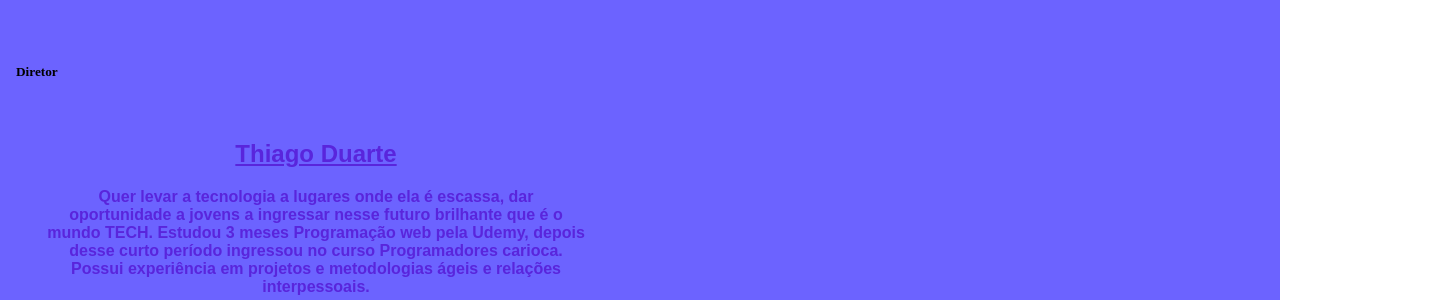
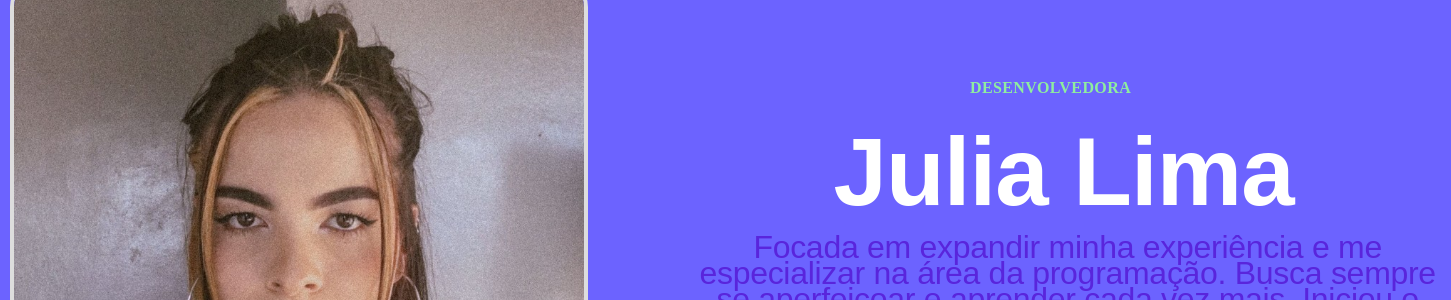
Before and after one commit to ThiagoDuart4/Projeto-squad2, a plain HTML site: page contato.html in a window 1280 px wide. Shown: the part 1353-1653 px from the top of the page, 1451 px wide, since content can reach past the window. Drawn offline with Linux system fonts and the light colour scheme.

Commit message:
Add files via upload
alterações

```diff
--- a/CSS/contato.css
+++ b/CSS/contato.css
@@ -1,4 +1,4 @@
-/* COMECE PEÇA ESTILIZAÇAO MOBILE  */
+/* ESTILIZAÇAO MOBILE  */
 
 @media only screen and (max-width: 844px) {
 
@@ -18,10 +18,12 @@ main h1 {
     font-weight: 700;
     font-size: 20px;
     line-height: 20px;
-    text-align: center;
     letter-spacing: 0.9px;
     }
 
+.apresentacao {
+    padding: 40px;
+}
 
 .apresentacao img {
     display: flex;
@@ -33,16 +35,14 @@ main h1 {
     border-radius: 4px;
 }
 
-.apresentacao a img:hover {
-    border: blue 5px;
-    background-color:blue;
-    color:red;
-    border-radius: 50px;
- }
+.apresentacao a img:hover{
+    border-radius: 20px;
+    box-shadow: 10px 10px 70px #505050, -10px -10px 70px #585858;
+}
 
 .apresentacao h5 {
     text-align: center;
-    margin-top: 120px;
+    margin-top: 40px;
     margin-bottom: 20px;
     color: #5925DC;
     font-family: 'Urbanist', Arial, Helvetica, sans-serif;
@@ -59,6 +59,7 @@ main h1 {
 
 color: #8FED9F;
 }
+
 .apresentacao h2 {
     text-align: center;
     margin-top: 10px;
@@ -107,20 +108,20 @@ color: #8FED9F;
 
 
 
-/* FAÇA A ESTILIZAÇAO DO DESKTOP */
+/* ESTILIZAÇAO DO DESKTOP */
 
 @media only screen and (min-width: 844px){
 
     main {
         position: absolute;
-        width: auto;
-        height: auto;
+        width: none;
+        height: none;
         background: #6C63FF;
+    }
 
-    }
     main h1 {
         text-align: center;
-        margin-top: 80px;
+        margin-top: 50px;
         margin-left: auto;
         margin-right: auto;
         color: white;
@@ -128,47 +129,92 @@ color: #8FED9F;
         }
 
     .apresentacao {
-        padding: 0 6px;
-        float: left;
-
-        display: table-column;
-        margin-left: 10px;
-        margin-right: 10px;
-        width: 600px;
-        height: 600px;
+        position:relative;
+        width: 1451px;
+        height: 885px;
+        left: 0px;
+        margin-top: none;
+        background: #6C63FF;
+        border-left: 0px;
     }
 
+
     .apresentacao img {
-        display: flex;
-        width: 270px;
-        margin-left: auto;
-        margin-right: auto;
-        margin-top: 10px;
         border: 4px solid #ddd;
-        border-radius: 4px;
+        border-radius: 30px;
+        position: absolute;
+        width: 570px;
+        height: 575px;
+        left: 10px;
+        margin-right: 10px;
+        top: 258px;
+
     }
 
     .apresentacao a img:hover{
-        box-shadow: 0 0 2px 1px rgba(0, 140, 186, 0.5);
         border-radius: 20px;
+        box-shadow: 10px 10px 70px #505050, -10px -10px 70px #585858;
+    }
+
+    .apresentacao h5 {
+        position: absolute;
+        height: 36px;
+        left: 65.56%;
+        right: 20.76%;
+        top: calc(50% - 36px/2 - 63px);
+
+        font-family: 'Urbanist';
+        font-style: normal;
+        font-weight: 600;
+        font-size: 16px;
+        line-height: 14px;
+        /* or 88% */
+
+        text-align: center;
+        letter-spacing: 0.4px;
+        text-transform: uppercase;
+
+        color: #8FED9F;
     }
 
     .apresentacao h2 {
+        font-family: 'Urbanist', Arial, Helvetica, sans-serif;
+        position: absolute;
+        height: 161px;
+        left: 54.93%;
+        right: 8.33%;
+        top: calc(50% - 161px/2 + 59.5px);
+        font-style: normal;
+        font-weight: 600;
+        font-size: 96px;
+        line-height: 62px;
+        /* or 65% */
+
         text-align: center;
-        margin-top: 60px;
-        margin-bottom: 20px;
-        color: #5925DC;
-        font-family: 'Urbanist', Arial, Helvetica, sans-serif;
-        text-decoration: underline;
+        letter-spacing: -0.938889px;
+
+        color: #FFFFFF;
     }
 
     .apresentacao h4 {
+        font-family: 'Urbanist', Arial, Helvetica, sans-serif;
+        position: absolute;
+        left: 48.06%;
+        right: 0.9%;
+        top: 58.2%;
+        bottom: 24.51%;
+
+
+        font-style: normal;
+        font-weight: 400;
+        font-size: 32px;
+        line-height: 26px;
+        /* or 81% */
+
         text-align: center;
-        margin-top:15px;
-        margin-left: 30px;
-        margin-right: 30px;
+        letter-spacing: -0.288889px;
+
         color: #5925DC;
-        font-family: 'Urbanist', Arial, Helvetica, sans-serif;
     }
 
 
```
